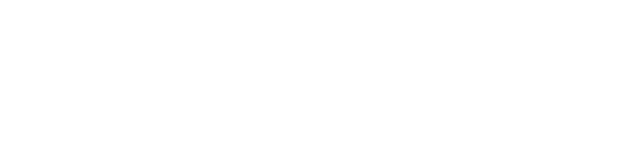
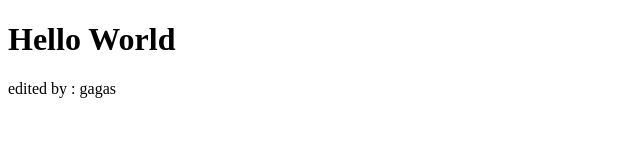
Before and after one commit to budiyunior/Workshop-Framework, a plain HTML site: page index.html in a window 1280 px wide. Shown: the whole page, without its empty margins (0-640 px from the left). Drawn offline with Linux system fonts and the light colour scheme.

Commit message:
Update index.html

```diff
--- a/index.html
+++ b/index.html
@@ -1,9 +1,14 @@
 <!DOCTYPE html>
 <html>
+
 <head>
-	<title>jghbhbhbhvv</title>
+	<title>percobaah</title>
 </head>
+
 <body>
+	<h1>Hello World</h1>
+	<p>edited by : gagas</p>
 
 </body>
+
 </html>
```
